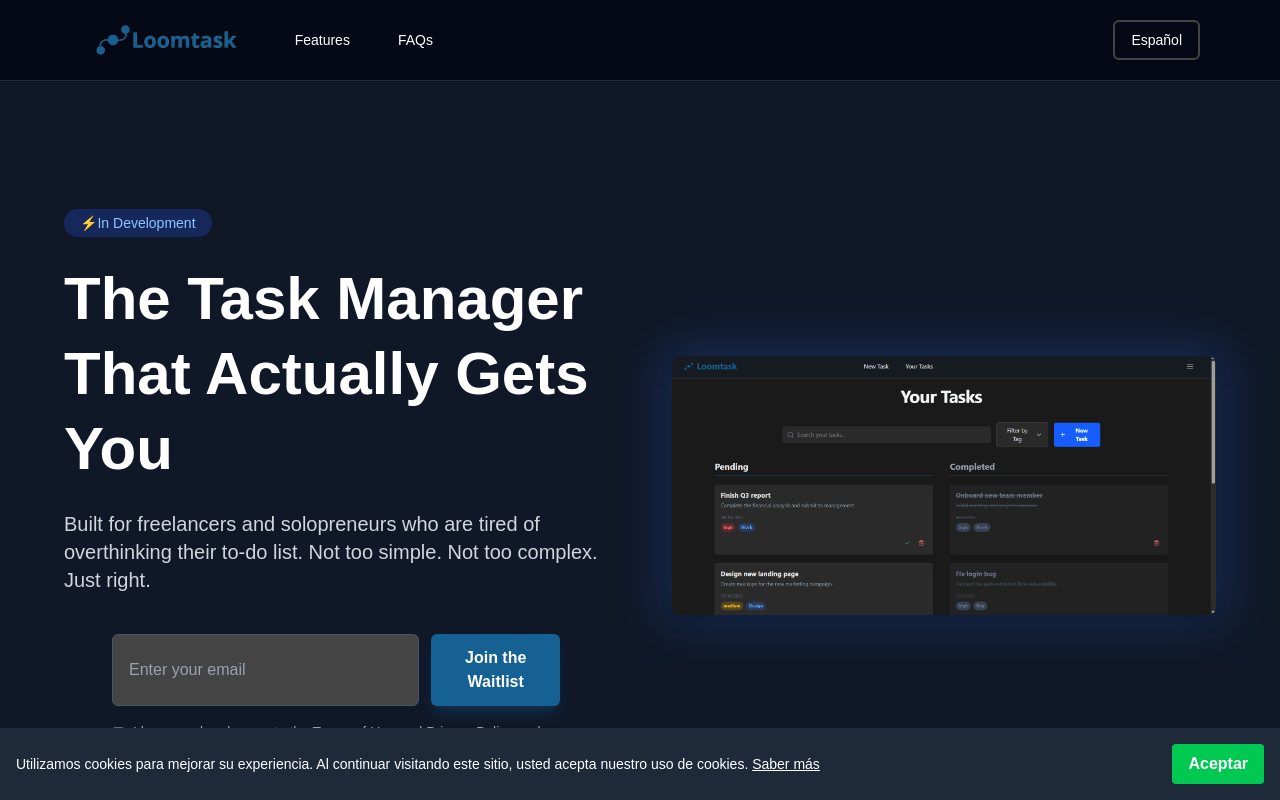
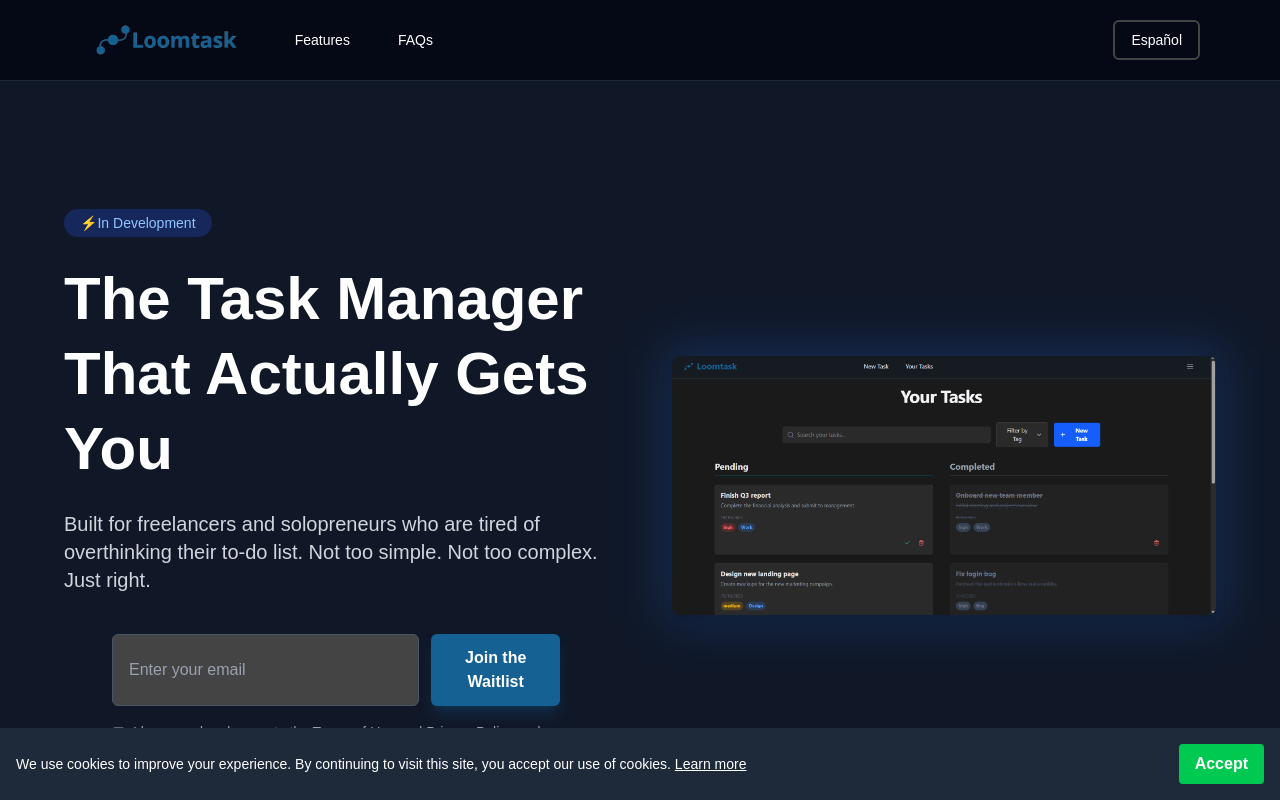
Before and after one commit to joaquinpalladino-afk/landing-page, a Next.js app: page / in a window 1280 px wide. Shown: the top 800 px of the page. Built offline with nearby package versions, Linux system fonts and the light colour scheme.

Commit message:
I have added translation to the cookies banner

```diff
--- a/src/app/page.tsx
+++ b/src/app/page.tsx
@@ -22,7 +22,7 @@
 
   return (
     <div>
-            <CookieBanner />
+            <CookieBanner language={language} />
             <Header language={language} onLanguageChange={handleLanguageChange} />
             <Hero language={language} />
             <ProblemSolution language={language} />
--- a/src/components/CookieBanner.tsx
+++ b/src/components/CookieBanner.tsx
@@ -2,9 +2,28 @@
 
 import { useState, useEffect } from "react";
 import Link from "next/link";
+import { Language } from "@/app/types";
 
-const CookieBanner = () => {
+interface CookieBannerProps {
+  language: Language;
+}
+
+const translations = {
+  [Language.EN]: {
+    text: "We use cookies to improve your experience. By continuing to visit this site, you accept our use of cookies.",
+    learnMore: "Learn more",
+    accept: "Accept",
+  },
+  [Language.ES]: {
+    text: "Utilizamos cookies para mejorar su experiencia. Al continuar visitando este sitio, usted acepta nuestro uso de cookies.",
+    learnMore: "Saber más",
+    accept: "Aceptar",
+  },
+};
+
+const CookieBanner = ({ language }: CookieBannerProps) => {
   const [showBanner, setShowBanner] = useState(false);
+  const t = translations[language];
 
   useEffect(() => {
     const cookieConsent = localStorage.getItem("cookie_consent");
@@ -26,9 +45,9 @@
     <div className="fixed bottom-0 left-0 right-0 bg-gray-800 text-white p-4 z-50">
       <div className="container mx-auto flex flex-col md:flex-row justify-between items-center">
         <p className="text-sm mb-4 md:mb-0 text-center md:text-left">
-          Utilizamos cookies para mejorar su experiencia. Al continuar visitando este sitio, usted acepta nuestro uso de cookies.{" "}
+          {t.text}{" "}
           <Link href="/cookies-policy" className="underline">
-            Saber más
+            {t.learnMore}
           </Link>
         </p>
         <div className="flex gap-4">
@@ -36,7 +55,7 @@
             onClick={handleAccept}
             className="bg-green-500 hover:bg-green-600 text-white font-bold py-2 px-4 rounded"
           >
-            Aceptar
+            {t.accept}
           </button>
         </div>
       </div>
```
